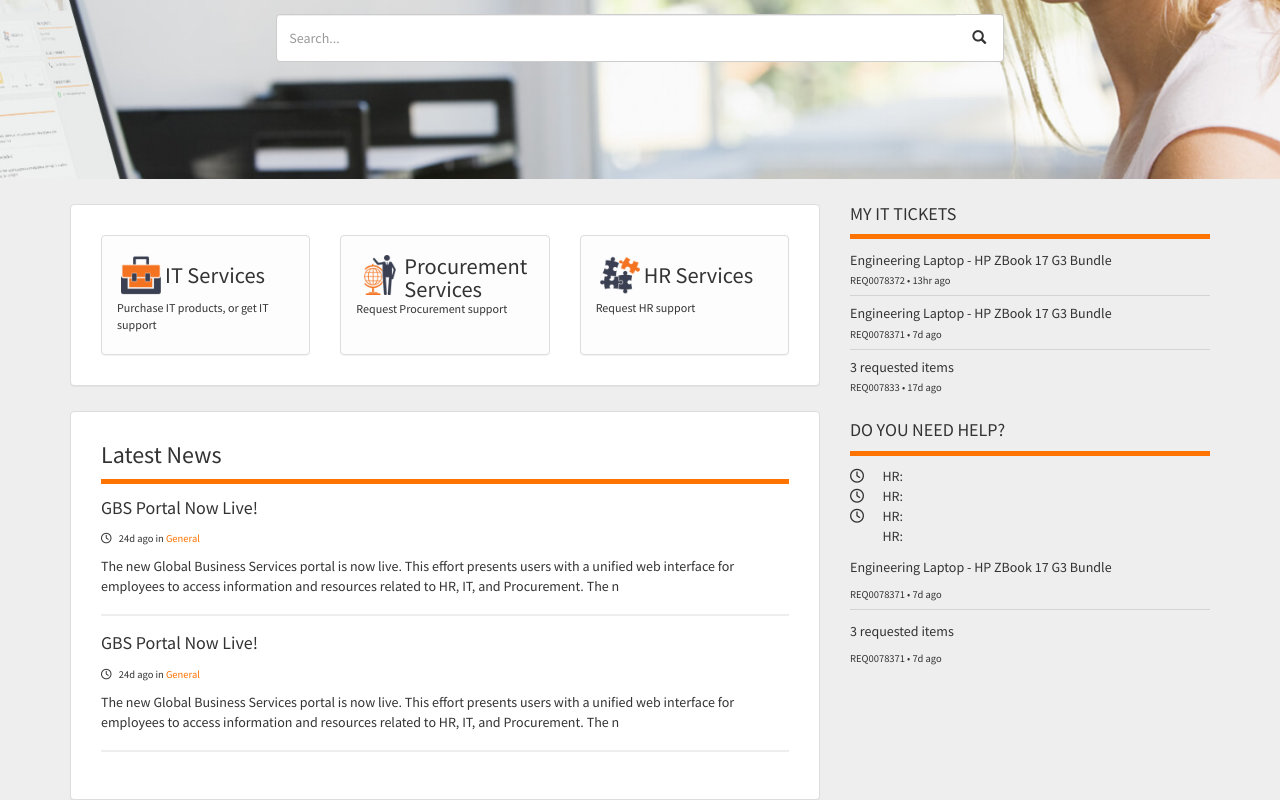
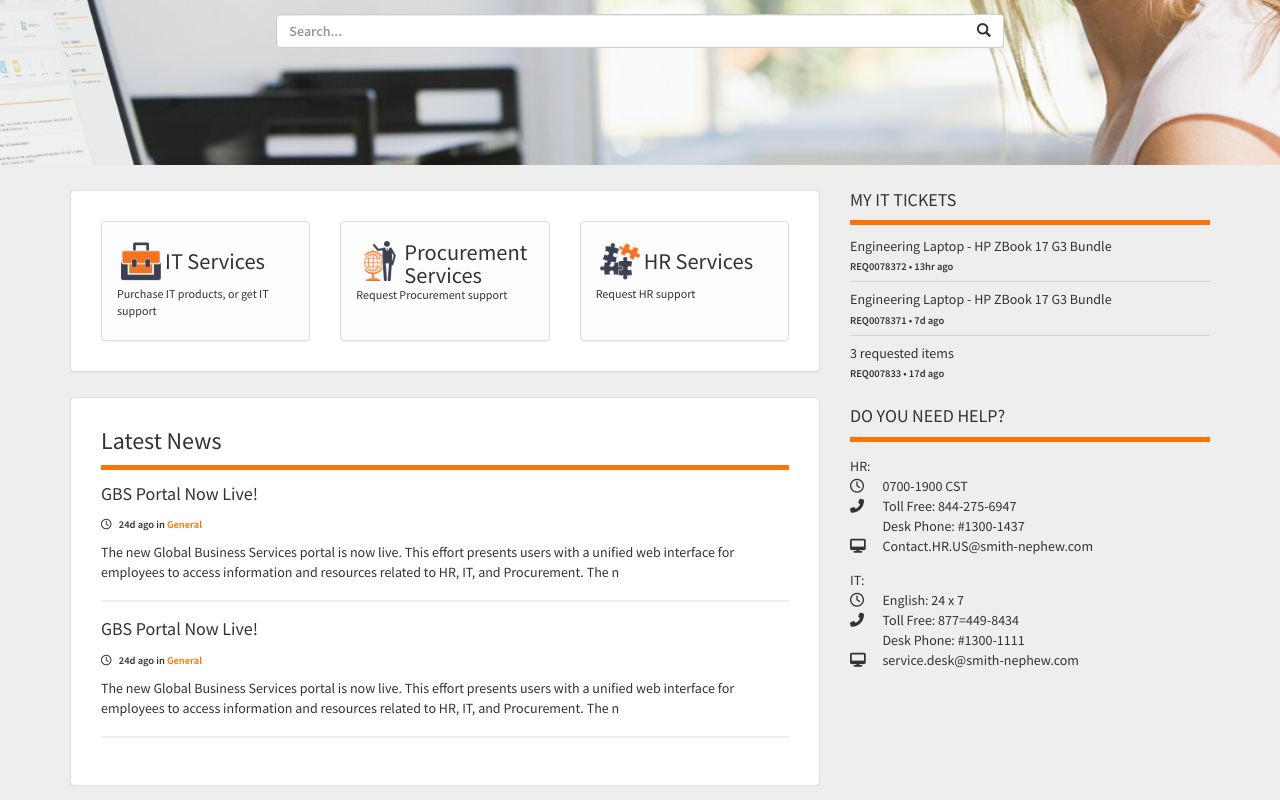
Before and after one commit to jumaili/NewRocket_Portal_App, a plain HTML site: page app/index.html in a window 1280 px wide. Shown: the part 440-1240 px from the top of the page. Drawn offline with nearby package versions, Linux system fonts and the light colour scheme; no server answers.

Commit message:
Fixed and completed the help component

```diff
--- a/app/assets/css/styles.css
+++ b/app/assets/css/styles.css
@@ -15,11 +15,6 @@ body, h1, h2, h3, h4, h5, h6, p, ol, ul {
   padding: 0;
 }
 
-.bodyClass {
-  background-color:#eeeeee;
-  font-family: "Source Sans Pro";
-}
-
 ol, ul {
   list-style: none;
 }
@@ -33,3 +28,9 @@ img {
   padding-left: 0;
   padding-right: 0;
 }
+
+.bodyClass {
+  background-color:#eeeeee;
+  font-family: "Source Sans Pro";
+  font-weight: 600;
+}
--- a/app/components/Help/helpView.css
+++ b/app/components/Help/helpView.css
@@ -0,0 +1,11 @@
+.remove-padding-left {
+  padding-left: 0;
+}
+
+.remove-padding-right {
+  padding-right: 0;
+}
+
+.help-info {
+  margin-top: 1em;
+}
--- a/app/components/Help/helpView.html
+++ b/app/components/Help/helpView.html
@@ -2,38 +2,52 @@
   <h4>DO YOU NEED HELP? </h4>
   <div class="orangeLine"><!-- the orange  line --></div>
 
-  <div class="panel panel-default noborder">
+  <div class="panel panel-default noborder help-info">
     <div class="row">
-      <div class="col-xs-1">
-        <i class="far fa-clock"></i>
-        <i class="far fa-clock"></i>
-        <p></p>
-        <i class="far fa-clock"></i>
+      <div class="col-xs-1 col-md-1 remove-padding-right">
+        <ul>
+          <li><p>HR:</p></li>
+          <li><i class="far fa-clock"></i></li>
+          <li><i class="fas fa-phone-alt"></i></li>
+          <li><p style="opacity: 0;"> Blank </p></li>
+          <li><i class="fas fa-desktop"></i></li>
+        </ul>
       </div>
 
-      <div class="col-xs-11">
-        <p>HR:</p>
-        <p>HR:</p>
-        <p>HR:</p>
-        <p>HR:</p>
+      <div class="col-xs-11 col-md-11">
+        <ul>
+          <li><p style="opacity: 0;"> Blank </p></li>
+          <li><p>0700-1900 CST</p></li>
+          <li><p>Toll Free: 844-275-6947</p></li>
+          <li><p>Desk Phone: #1300-1437</p></li>
+          <li><p>Contact.HR.US@smith-nephew.com</p></li>
+        </ul>
       </div>
     </div>
   </div>
 
-  <div class="panel panel-default noborder">
-    <p class="panel-heading noborder newsHeading">Engineering Laptop - HP ZBook 17 G3 Bundle</p>
-    <div class="panel-body noborder ticketTime">
-      <span>REQ0078371 • 7d ago</span>
-    </div>
-    <div class="bottom-border-lightgrey"></div>
-  </div>
+  <div class="panel panel-default noborder help-info">
+    <div class="row">
+      <div class="col-xs-1 col-md-1 remove-padding-right">
+        <ul>
+          <li><p>IT:</p></li>
+          <li><i class="far fa-clock"></i></li>
+          <li><i class="fas fa-phone-alt"></i></li>
+          <li><p style="opacity: 0;"> Blank </p></li>
+          <li><i class="fas fa-desktop"></i></li>
+        </ul>
+      </div>
 
-  <div class="panel panel-default noborder">
-    <p class="panel-heading noborder newsHeading">3 requested items</p>
-    <div class="panel-body noborder ticketTime">
-      <span>REQ0078371 • 7d ago</span>
+      <div class="col-xs-11 col-md-11">
+        <ul>
+          <li><p style="opacity: 0;"> Blank </p></li>
+          <li><p>English: 24 x 7</p></li>
+          <li><p>Toll Free: 877=449-8434</p></li>
+          <li><p>Desk Phone: #1300-1111</p></li>
+          <li><p>service.desk@smith-nephew.com</p></li>
+        </ul>
+      </div>
     </div>
   </div>
 
-
 </div>
--- a/app/components/News/newsView.css
+++ b/app/components/News/newsView.css
@@ -27,6 +27,10 @@
   margin: .75em 0;
 }
 
+.orange {
+  color: #ff7300;
+}
+
 .panel-heading.noborderWhite,
 .noborderWhite {
   border: none;
@@ -34,3 +38,7 @@
   padding: 0;
   background-color: #ffffff;
 }
+
+.shift-right {
+  margin-right: .5em;
+}
--- a/app/components/News/newsView.html
+++ b/app/components/News/newsView.html
@@ -5,17 +5,16 @@
   <div class="panel panel-default noborderWhite">
     <h4 class="panel-heading noborderWhite newsHeading">GBS Portal Now Live!</h4>
     <div class="panel-body noborderWhite newsTime">
-      <span style="margin-right: .5em;"> <i class="far fa-clock"></i></span> 24d ago in <span style="color:#ff7300">General</span>
+      <span class="shift-right"> <i class="far fa-clock"></i></span> 24d ago in <span class="orange">General</span>
     </div>
     <p class="noborderWhite newsBody">The new Global Business Services portal is now live. This effort presents users with a unified web interface for employees to access information and resources related to HR, IT, and Procurement. The n</p>
     <div class="bottom-border-grey"></div>
   </div>
 
-
   <div class="panel panel-default noborderWhite">
     <h4 class="panel-heading noborderWhite newsHeading">GBS Portal Now Live!</h4>
     <div class="panel-body noborderWhite newsTime">
-      <span style="margin-right: .5em;"> <i class="far fa-clock"></i></span> 24d ago in <span style="color:#ff7300">General</span>
+      <span class=shift-right> <i class="far fa-clock"></i></span> 24d ago in <span class="orange">General</span>
     </div>
     <p class="noborderWhite newsBody">The new Global Business Services portal is now live. This effort presents users with a unified web interface for employees to access information and resources related to HR, IT, and Procurement. The n</p>
     <div class="bottom-border-grey"></div>
--- a/app/components/SearchHome/searchHomeView.css
+++ b/app/components/SearchHome/searchHomeView.css
@@ -14,6 +14,14 @@
 
 #searchBox {
   margin: 8% 0;
+}
+
+#search-btn {
+  border-left: none;
+}
+
+#search-text {
+  height: 48px;
 }
 
 .title-bottom {
--- a/app/components/SearchHome/searchHomeView.html
+++ b/app/components/SearchHome/searchHomeView.html
@@ -10,10 +10,10 @@
       <form role="form" id="form">
         <div class="form-group">
           <div class="input-group">
-            <input class="form-control" type="text" name="search" placeholder="Search..." required style="height: 48px;" />
+            <input class="form-control" type="text" name="search" placeholder="Search..." required />
 
             <span class="input-group-btn">
-              <button class="btn btn-default" type="submit" style="border-left: none; height: 48px; width: 48px;">
+              <button class="btn btn-default" id="search-btn" type="submit">
                 <i class="glyphicon glyphicon-search" aria-hidden="true"></i>
               </button>
             </span>
--- a/app/shared/Header/headerView.css
+++ b/app/shared/Header/headerView.css
@@ -39,3 +39,9 @@
   font-weight: 700;
   font-size: 0.7rem;
 }
+
+@media only screen and (max-width: 767px) {
+  #nav-pad {
+    text-align: center;
+  }
+}
--- a/app/shared/Navbar/navBarView.css
+++ b/app/shared/Navbar/navBarView.css
@@ -9,6 +9,12 @@
   height: 12px;
 }
 
-.pad {
+.remove-padding {
   padding: 0;
 }
+
+@media only screen and (max-width: 767px) {
+  #nav-links {
+    text-align: center;
+  }
+}
--- a/app/shared/Navbar/navbarView.html
+++ b/app/shared/Navbar/navbarView.html
@@ -1,6 +1,6 @@
 <nav id="navbarBackground" class="navbar navbar-default">
-  <div class="container">
-    <ul class="nav navbar-nav navbar-left pad">
+  <div class="container" id="nav-links">
+    <ul class="nav navbar-nav navbar-left remove-padding">
       <li><a href="#"><i class="fas fa-home"></i></a></li>
       <li><a href="#">I have a Request</a></li>
       <li><a href="#" id="navbar-text-color">I have a Question</a></li>
@@ -8,7 +8,7 @@
       <li><a href="#">Contact Us</a></li>
     </ul>
 
-    <ul class="nav navbar-nav navbar-right pad">
+    <ul class="nav navbar-nav navbar-right remove-padding">
       <li><a href="#"><i class="fas fa-search" id="search"></i></a></li>
     </ul>
   </div>
```
